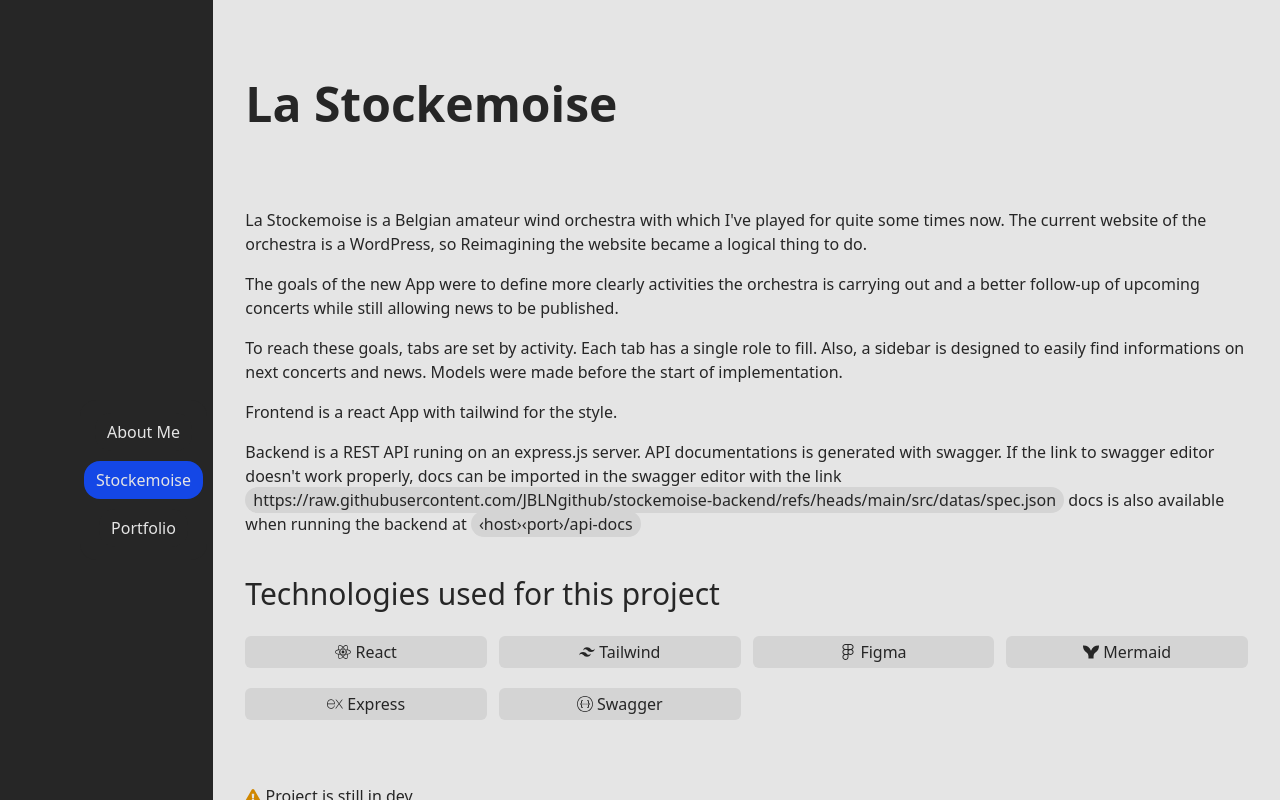
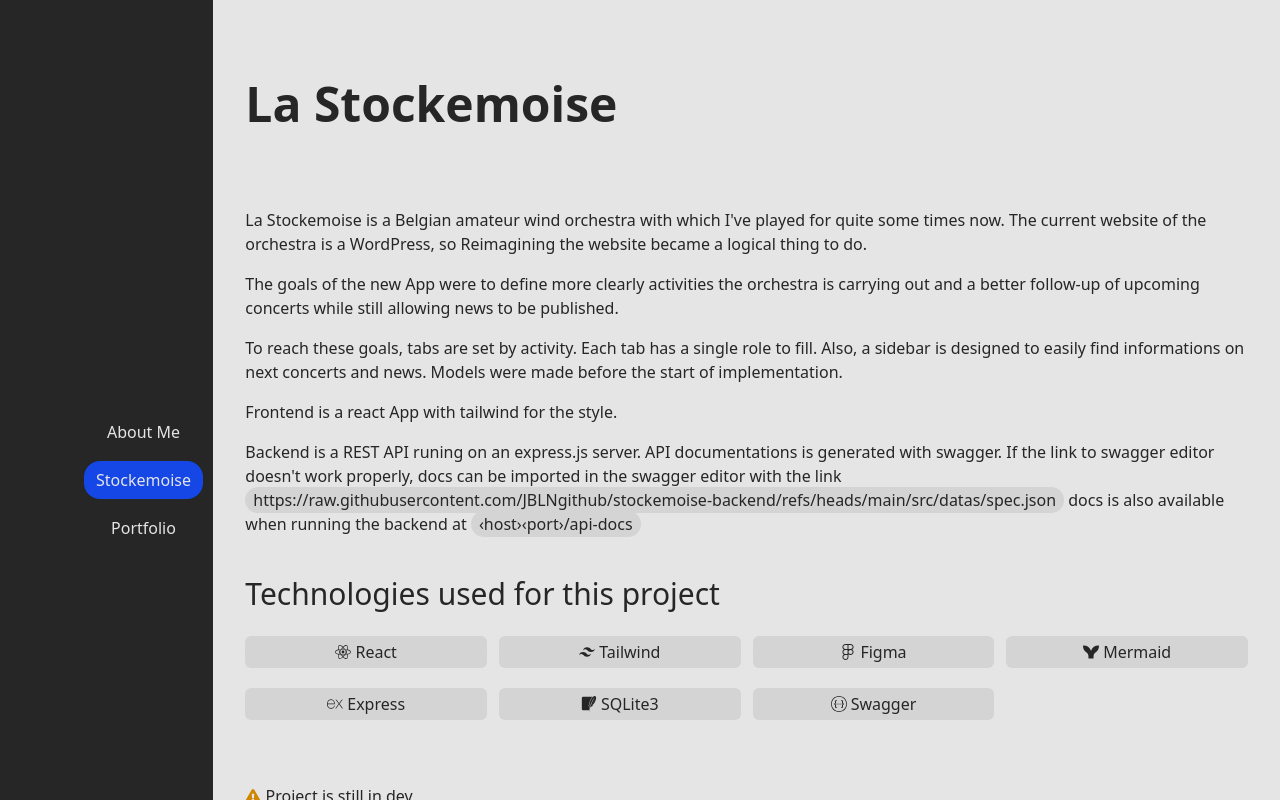
Before and after one commit to JBLNgithub/portfolio, a React (Vite) app: page /stockemoise in a window 1280 px wide. Shown: the top 800 px of the page. Built offline with nearby package versions, Linux system fonts and the light colour scheme.

Commit message:
add sqlite3 tile

```diff
--- a/src/components/SkillTile.jsx
+++ b/src/components/SkillTile.jsx
@@ -2,7 +2,7 @@
 import {FaPython, FaJava, FaHtml5, FaReact, FaFigma} from 'react-icons/fa'
 import {IoLogoJavascript, IoLogoCss3} from 'react-icons/io5'
 import {RiTailwindCssFill} from 'react-icons/ri'
-import {SiMermaid, SiExpress, SiSwagger} from 'react-icons/si'
+import {SiMermaid, SiExpress, SiSwagger, SiSqlite} from 'react-icons/si'
 import { BiLogoPostgresql } from 'react-icons/bi'
 
 
@@ -35,6 +35,8 @@
         return(<BiLogoPostgresql className={iconClass} />)
       case "Swagger":
         return(<SiSwagger className={iconClass} />)
+      case "SQLite3":
+        return(<SiSqlite className={iconClass} />)
       default:
         return ''
     }
--- a/src/pages/HomePage.jsx
+++ b/src/pages/HomePage.jsx
@@ -57,7 +57,7 @@
         <h3 className='text-2xl mt-10'>Back-end</h3>
         <div className='grid grid-cols-4 mt-4 gap-3'>
           <SkillTile name='Express' />
-          <SkillTile name='Postgresql' />
+          <SkillTile name='SQL' />
         </div>
 
       </section>
--- a/src/pages/StockemoisePage.jsx
+++ b/src/pages/StockemoisePage.jsx
@@ -51,6 +51,7 @@
             <SkillTile name='Figma' />
             <SkillTile name='Mermaid' />
             <SkillTile name='Express' />
+            <SkillTile name='SQLite3' />
             <SkillTile name='Swagger' />
           </UsedTechno>
 
```
